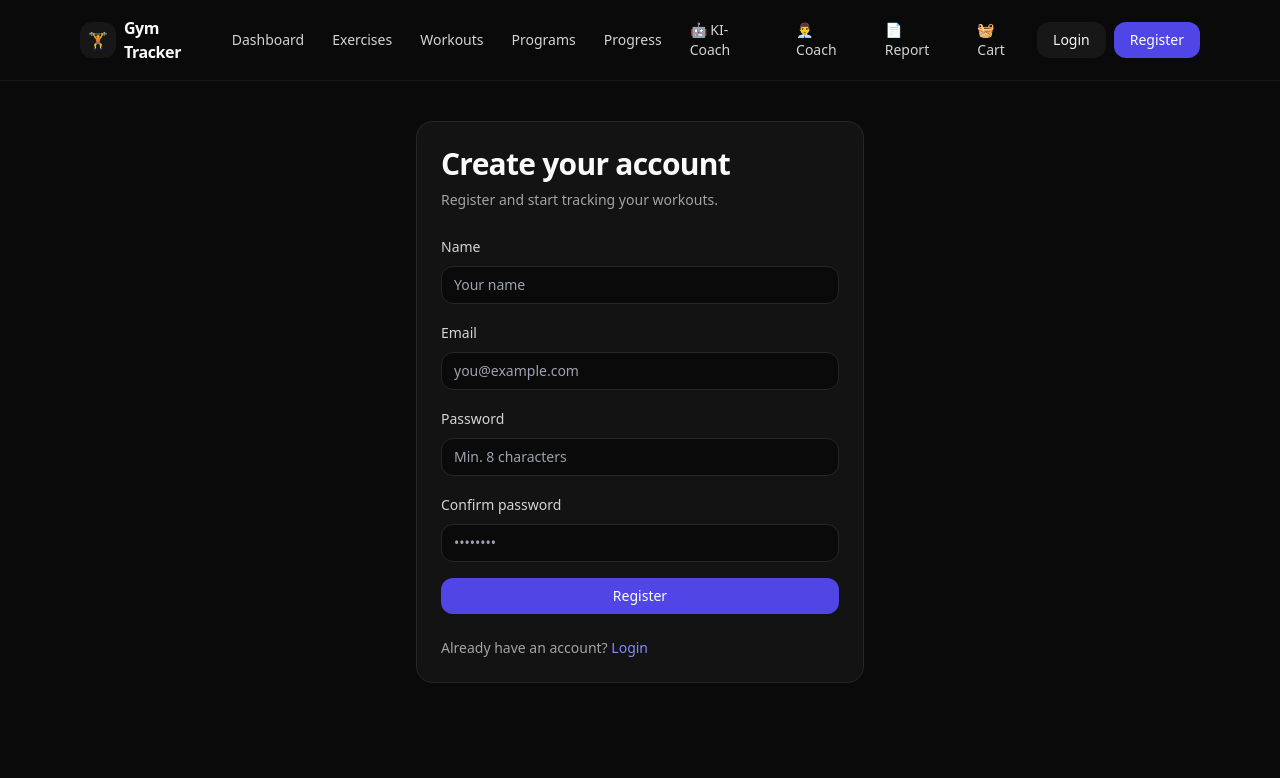
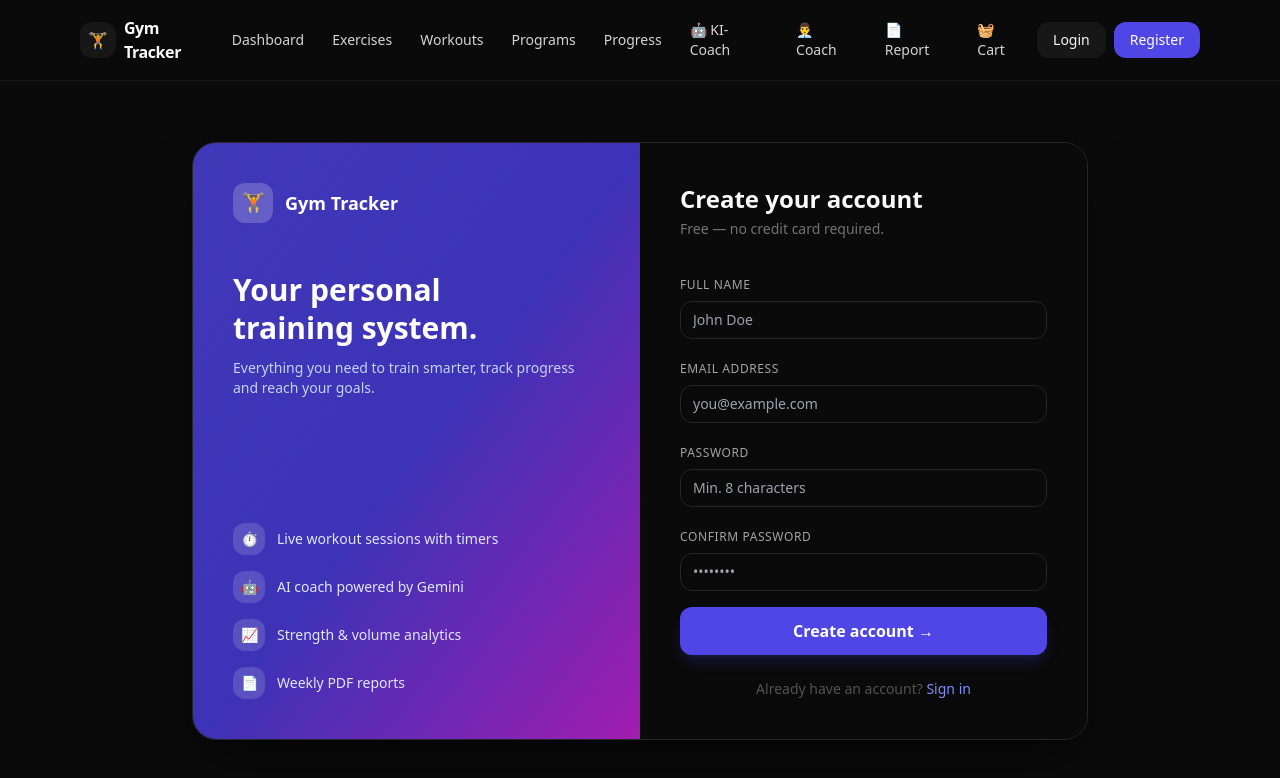
Before and after one commit to sarangisarang/GymTrainingSystem, a Next.js app in the folder frontend/: page /register in a window 1280 px wide. Shown: the top 778 px of the page. Built offline with nearby package versions, Linux system fonts and the light colour scheme.

Commit message:
Redesign register page: split layout, gradient left panel, perks list, inline validation

```diff
--- a/frontend/app/register/page.tsx
+++ b/frontend/app/register/page.tsx
@@ -11,6 +11,13 @@ function passwordStrength(pw: string): "weak" | "ok" | "strong" | null {
   if (pw.length < 12) return "ok";
   return "strong";
 }
+
+const PERKS = [
+  { icon: "⏱️", text: "Live workout sessions with timers" },
+  { icon: "🤖", text: "AI coach powered by Gemini" },
+  { icon: "📈", text: "Strength & volume analytics" },
+  { icon: "📄", text: "Weekly PDF reports" },
+];
 
 export default function RegisterPage() {
   const router = useRouter();
@@ -26,14 +33,12 @@ export default function RegisterPage() {
 
   const strength = passwordStrength(password);
   const pwMismatch = confirmTouched && confirm !== "" && password !== confirm;
+  const pwMatch = confirmTouched && confirm !== "" && password === confirm;
 
   async function onSubmit(e: React.FormEvent) {
     e.preventDefault();
     setError(null);
-    if (password !== confirm) {
-      setError("Passwords do not match");
-      return;
-    }
+    if (password !== confirm) { setError("Passwords do not match"); return; }
     setLoading(true);
     try {
       await register(name, email, password);
@@ -46,35 +51,69 @@ export default function RegisterPage() {
   }
 
   return (
-    <div className="mx-auto max-w-md">
-      <div className="card p-6">
-        <h1 className="h1">Create your account</h1>
-        <p className="muted mt-2">Register and start tracking your workouts.</p>
+    <div className="flex min-h-[80vh] items-center justify-center">
+      <div className="w-full max-w-4xl grid md:grid-cols-2 gap-0 overflow-hidden rounded-3xl border border-neutral-800 shadow-2xl shadow-black/50">
+
+        {/* Left panel */}
+        <div className="relative hidden md:flex flex-col justify-between bg-gradient-to-br from-indigo-600 via-indigo-700 to-fuchsia-700 p-10">
+          <div className="pointer-events-none absolute inset-0 bg-gradient-to-br from-black/20 to-transparent" />
+          <div className="relative">
+            <div className="flex items-center gap-3 mb-12">
+              <span className="flex h-10 w-10 items-center justify-center rounded-xl bg-white/20 text-xl">🏋️</span>
+              <span className="text-lg font-bold text-white">Gym Tracker</span>
+            </div>
+            <h2 className="text-3xl font-extrabold text-white leading-tight">
+              Your personal<br />training system.
+            </h2>
+            <p className="mt-3 text-indigo-200 text-sm">
+              Everything you need to train smarter, track progress and reach your goals.
+            </p>
+          </div>
+          <div className="relative space-y-4">
+            {PERKS.map((p) => (
+              <div key={p.text} className="flex items-center gap-3">
+                <span className="flex h-8 w-8 shrink-0 items-center justify-center rounded-xl bg-white/15 text-sm">{p.icon}</span>
+                <span className="text-sm text-indigo-100">{p.text}</span>
+              </div>
+            ))}
+          </div>
+        </div>
+
+        {/* Right panel — form */}
+        <div className="bg-neutral-950 p-8 md:p-10">
+          <div className="mb-8">
+            <h1 className="text-2xl font-bold text-neutral-50">Create your account</h1>
+            <p className="mt-1 text-sm text-neutral-500">Free — no credit card required.</p>
+          </div>
 
           {error && (
-          <div className="mt-4 rounded-xl border border-red-500/40 bg-red-500/10 p-3 text-sm text-red-200">
+            <div className="mb-5 rounded-xl border border-red-500/30 bg-red-500/10 p-3 text-sm text-red-300">
               {error}
             </div>
           )}
 
-        <form onSubmit={onSubmit} className="mt-6 space-y-4">
+          <form onSubmit={onSubmit} className="space-y-4">
             <div>
-            <label className="label" htmlFor="reg-name">Name</label>
+              <label className="text-xs font-medium text-neutral-400 uppercase tracking-wider" htmlFor="reg-name">
+                Full name
+              </label>
               <input
                 id="reg-name"
-              className="input mt-2"
+                className="input mt-1.5 w-full"
                 value={name}
                 onChange={(e) => setName(e.target.value)}
-              placeholder="Your name"
+                placeholder="John Doe"
                 required
               />
             </div>
 
             <div>
-            <label className="label" htmlFor="reg-email">Email</label>
+              <label className="text-xs font-medium text-neutral-400 uppercase tracking-wider" htmlFor="reg-email">
+                Email address
+              </label>
               <input
                 id="reg-email"
-              className="input mt-2"
+                className="input mt-1.5 w-full"
                 type="email"
                 value={email}
                 onChange={(e) => setEmail(e.target.value)}
@@ -84,10 +123,12 @@ export default function RegisterPage() {
             </div>
 
             <div>
-            <label className="label" htmlFor="reg-password">Password</label>
+              <label className="text-xs font-medium text-neutral-400 uppercase tracking-wider" htmlFor="reg-password">
+                Password
+              </label>
               <input
                 id="reg-password"
-              className="input mt-2"
+                className="input mt-1.5 w-full"
                 type="password"
                 value={password}
                 onChange={(e) => setPassword(e.target.value)}
@@ -97,22 +138,18 @@ export default function RegisterPage() {
               />
               {strength && (
                 <div className="mt-2 flex items-center gap-2">
-                <div className="h-1 flex-1 overflow-hidden rounded-full bg-neutral-700">
-                  <div
-                    className={[
-                      "h-full rounded-full transition-all duration-300",
-                      strength === "weak" && "w-1/4 bg-red-500",
-                      strength === "ok" && "w-2/4 bg-yellow-500",
-                      strength === "strong" && "w-full bg-emerald-500",
-                    ].filter(Boolean).join(" ")}
-                  />
+                  <div className="h-1 flex-1 overflow-hidden rounded-full bg-neutral-800">
+                    <div className={[
+                      "h-full rounded-full transition-all duration-500",
+                      strength === "weak" ? "w-1/4 bg-red-500" :
+                      strength === "ok" ? "w-2/3 bg-yellow-400" :
+                      "w-full bg-emerald-400"
+                    ].join(" ")} />
                   </div>
-                <span className={[
-                  "text-xs",
-                  strength === "weak" && "text-red-400",
-                  strength === "ok" && "text-yellow-400",
-                  strength === "strong" && "text-emerald-400",
-                ].filter(Boolean).join(" ")}>
+                  <span className={`text-xs font-medium ${
+                    strength === "weak" ? "text-red-400" :
+                    strength === "ok" ? "text-yellow-400" : "text-emerald-400"
+                  }`}>
                     {strength === "weak" ? "Too short" : strength === "ok" ? "OK" : "Strong"}
                   </span>
                 </div>
@@ -120,10 +157,13 @@ export default function RegisterPage() {
             </div>
 
             <div>
-            <label className="label" htmlFor="reg-confirm">Confirm password</label>
+              <label className="text-xs font-medium text-neutral-400 uppercase tracking-wider" htmlFor="reg-confirm">
+                Confirm password
+              </label>
+              <div className="relative mt-1.5">
                 <input
                   id="reg-confirm"
-              className={["input mt-2", pwMismatch ? "border-red-500/60" : ""].join(" ")}
+                  className={`input w-full pr-9 ${pwMismatch ? "border-red-500/60" : pwMatch ? "border-emerald-500/50" : ""}`}
                   type="password"
                   value={confirm}
                   onChange={(e) => setConfirm(e.target.value)}
@@ -131,29 +171,38 @@ export default function RegisterPage() {
                   placeholder="••••••••"
                   required
                 />
+                {pwMatch && (
+                  <span className="absolute right-3 top-1/2 -translate-y-1/2 text-emerald-400 text-sm">✓</span>
+                )}
                 {pwMismatch && (
-              <p className="mt-1 text-xs text-red-400">Passwords do not match</p>
+                  <span className="absolute right-3 top-1/2 -translate-y-1/2 text-red-400 text-sm">✗</span>
                 )}
-            {confirmTouched && confirm && !pwMismatch && (
-              <p className="mt-1 text-xs text-emerald-400">Passwords match</p>
-            )}
+              </div>
+              {pwMismatch && <p className="mt-1 text-xs text-red-400">Passwords do not match</p>}
             </div>
 
             <button
-            className="btn-primary w-full"
+              className="w-full rounded-xl bg-indigo-600 hover:bg-indigo-500 disabled:opacity-50 py-3 font-semibold text-white transition-all shadow-lg shadow-indigo-600/20 mt-2"
               type="submit"
               disabled={loading || pwMismatch}
             >
-            {loading ? "Creating account…" : "Register"}
+              {loading ? (
+                <span className="flex items-center justify-center gap-2">
+                  <span className="h-4 w-4 animate-spin rounded-full border-2 border-white border-t-transparent" />
+                  Creating account…
+                </span>
+              ) : "Create account →"}
             </button>
           </form>
 
-        <p className="muted mt-6">
+          <p className="mt-6 text-center text-sm text-neutral-600">
             Already have an account?{" "}
-          <Link href="/login" className="text-indigo-400 hover:underline">
-            Login
+            <Link href="/login" className="text-indigo-400 hover:text-indigo-300 font-medium">
+              Sign in
             </Link>
           </p>
+        </div>
+
       </div>
     </div>
   );
```
Lines whose indentation alone changed are shown as unchanged.
